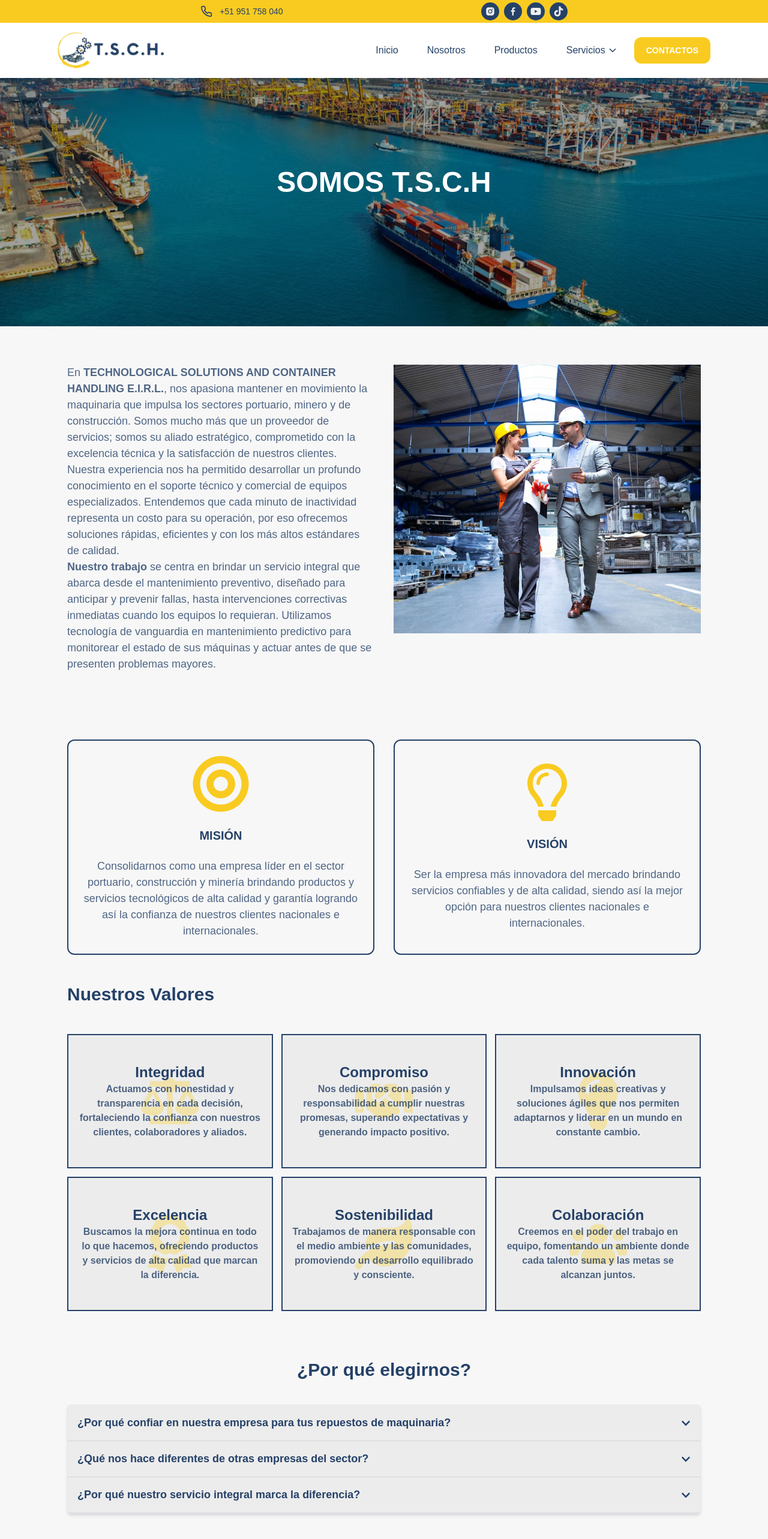
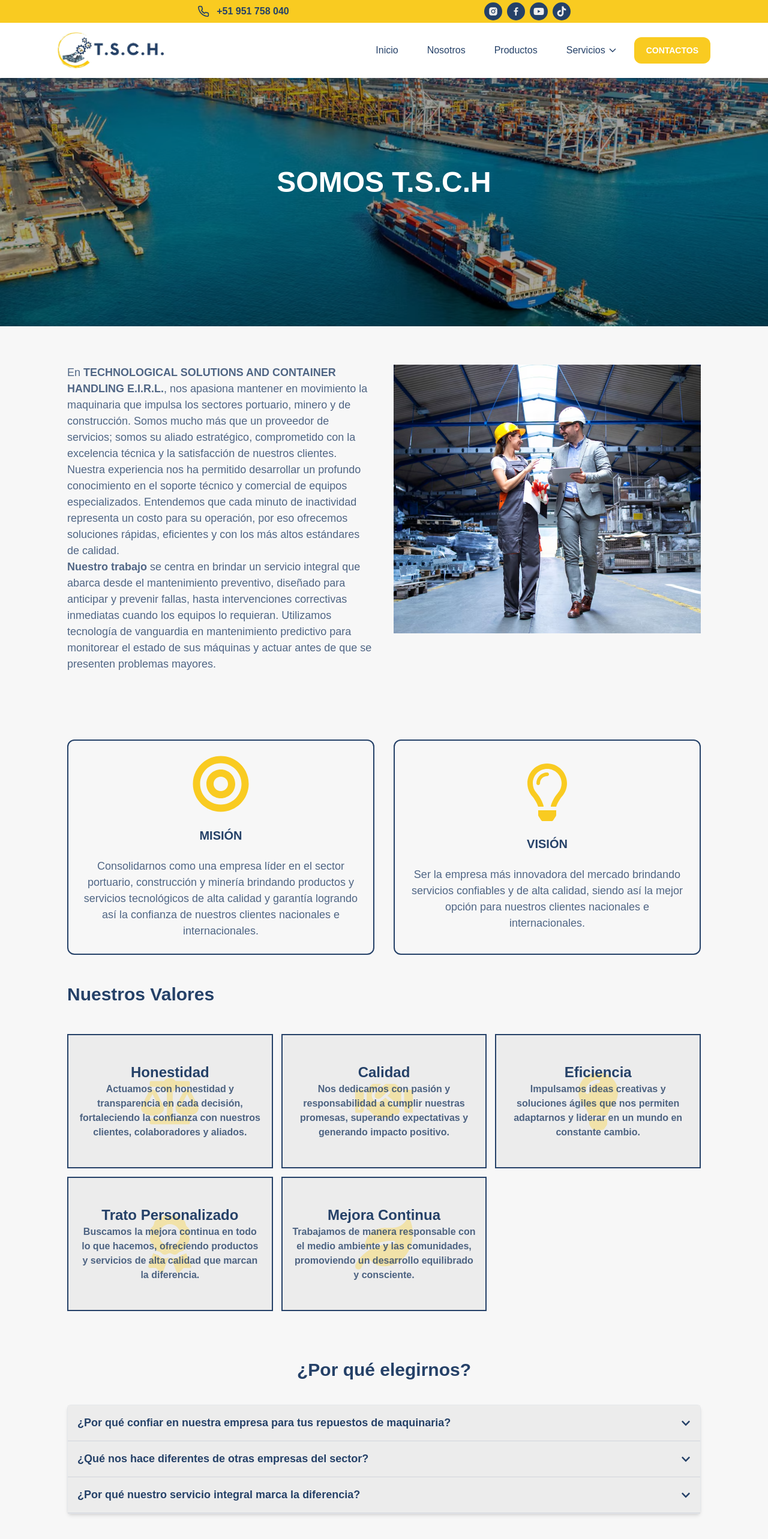
Before and after one commit to Jhon-036/TschPeru, a React (Vite) app: page /nosotros in a window 1280 px wide. Shown: the top 2566 px of the page at 60% size. Built offline with nearby package versions, Linux system fonts and the light colour scheme.

Commit message:
CmbiiosPequenoios

```diff
--- a/src/components/Header.jsx
+++ b/src/components/Header.jsx
@@ -31,7 +31,7 @@ const Header = () => {
         <div className="">
           <li className="flex items-center space-x-3">
             <FiPhone className="h-5 w-5 text-[#254168]" />
-            <span className="text-[#254168] text-sm">+51 951 758 040</span>
+            <span className="text-[#254168] text-md font-bold">+51 951 758 040</span>
           </li>
         </div>
         <div>
--- a/src/components/Nosotros.jsx
+++ b/src/components/Nosotros.jsx
@@ -59,45 +59,45 @@ const Nosotros = () => {
                             <div className="relative p-4 bg-[#ececec] flex justify-center items-center h-[14rem] border-2 border-[#254168]">
                                 <FaBalanceScale className="text-[#f9ca2154] text-8xl" />
                                 <div className="p-4 absolute text-center">
-                                    <p className="text-2xl text-[#254168] font-bold">Integridad</p>
+                                    <p className="text-2xl text-[#254168] font-bold">Honestidad</p>
                                     <span className="text-[#254168cc] font-semibold">Actuamos con honestidad y transparencia en cada decisión, fortaleciendo la confianza con nuestros clientes, colaboradores y aliados.</span>
                                 </div>
                             </div>
                             <div className="relative p-4 bg-[#ececec] flex justify-center items-center h-[14rem] border-2 border-[#254168]">
                                 <FaHandshake className="text-[#f9ca2154] text-8xl" />
                                 <div className="p-4 absolute text-center">
-                                    <p className="text-2xl text-[#254168] font-bold">Compromiso</p>
+                                    <p className="text-2xl text-[#254168] font-bold">Calidad</p>
                                     <span className="text-[#254168cc] font-semibold">Nos dedicamos con pasión y responsabilidad a cumplir nuestras promesas, superando expectativas y generando impacto positivo.</span>
                                 </div>
                             </div>
                             <div className="relative p-4 bg-[#ececec] flex justify-center items-center h-[14rem] border-2 border-[#254168]">
                                 <FaLightbulb className="text-[#f9ca2154] text-8xl" />
                                 <div className="p-4 absolute text-center">
-                                    <p className="text-2xl text-[#254168] font-bold">Innovación</p>
+                                    <p className="text-2xl text-[#254168] font-bold">Eficiencia</p>
                                     <span className="text-[#254168cc] font-semibold">Impulsamos ideas creativas y soluciones ágiles que nos permiten adaptarnos y liderar en un mundo en constante cambio.</span>
                                 </div>
                             </div>
                             <div className="relative p-4 bg-[#ececec] flex justify-center items-center h-[14rem] border-2 border-[#254168]">
                                 <FaAward className="text-[#f9ca2154] text-8xl" />
                                 <div className="p-4 absolute text-center">
-                                    <p className="text-2xl text-[#254168] font-bold">Excelencia</p>
+                                    <p className="text-2xl text-[#254168] font-bold">Trato Personalizado</p>
                                     <span className="text-[#254168cc] font-semibold">Buscamos la mejora continua en todo lo que hacemos, ofreciendo productos y servicios de alta calidad que marcan la diferencia.</span>
                                 </div>
                             </div>
                             <div className="relative p-4 bg-[#ececec] flex justify-center items-center h-[14rem] border-2 border-[#254168]">
                                 <FaLeaf className="text-[#f9ca2154] text-8xl" />
                                 <div className="p-4 absolute text-center">
-                                    <p className="text-2xl text-[#254168] font-bold">Sostenibilidad</p>
+                                    <p className="text-2xl text-[#254168] font-bold">Mejora Continua</p>
                                     <span className="text-[#254168cc] font-semibold">Trabajamos de manera responsable con el medio ambiente y las comunidades, promoviendo un desarrollo equilibrado y consciente.</span>
                                 </div>
                             </div>
-                            <div className="relative p-4 bg-[#ececec] flex justify-center items-center h-[14rem] border-2 border-[#254168]">
+                            {/* <div className="relative p-4 bg-[#ececec] flex justify-center items-center h-[14rem] border-2 border-[#254168]">
                                 <FaUsers className="text-[#f9ca2154] text-8xl" />
                                 <div className="p-4 absolute text-center">
                                     <p className="text-2xl text-[#254168] font-bold">Colaboración</p>
                                     <span className="text-[#254168cc] font-semibold">Creemos en el poder del trabajo en equipo, fomentando un ambiente donde cada talento suma y las metas se alcanzan juntos.</span>
                                 </div>
-                            </div>
+                            </div> */}
                         </div>
                     </div>
 
--- a/src/components/SliderMain.jsx
+++ b/src/components/SliderMain.jsx
@@ -80,7 +80,7 @@ const SliderMain = () => {
 
         {/* Slide 1 */}
         <SwiperSlide>
-          <div className='bg-[url(/tschperu--img--main1.webp)] h-[35rem] lg:h-[50rem] bg-cover bg-center bg-no-repeat flex justify-center items-center'>
+          <div className='bg-[url(/tschperu--img--main1.jpg)] h-[35rem] lg:h-[50rem] bg-cover bg-center bg-no-repeat flex justify-center items-center'>
             <div className='bg-black/25 h-full w-full flex justify-center items-center'>
               <div className='w-[90%] m-auto text-center flex flex-col items-center gap-4 sm:pt-12' data-aos="fade-up">
                 <h2 className='text-white uppercase text-[clamp(1.2rem,5vw,3rem)] font-bold' data-aos="fade-down" data-aos-delay="100">
```
Also changed, not shown: 1 other file (tests, documents, lock files or other folders).
